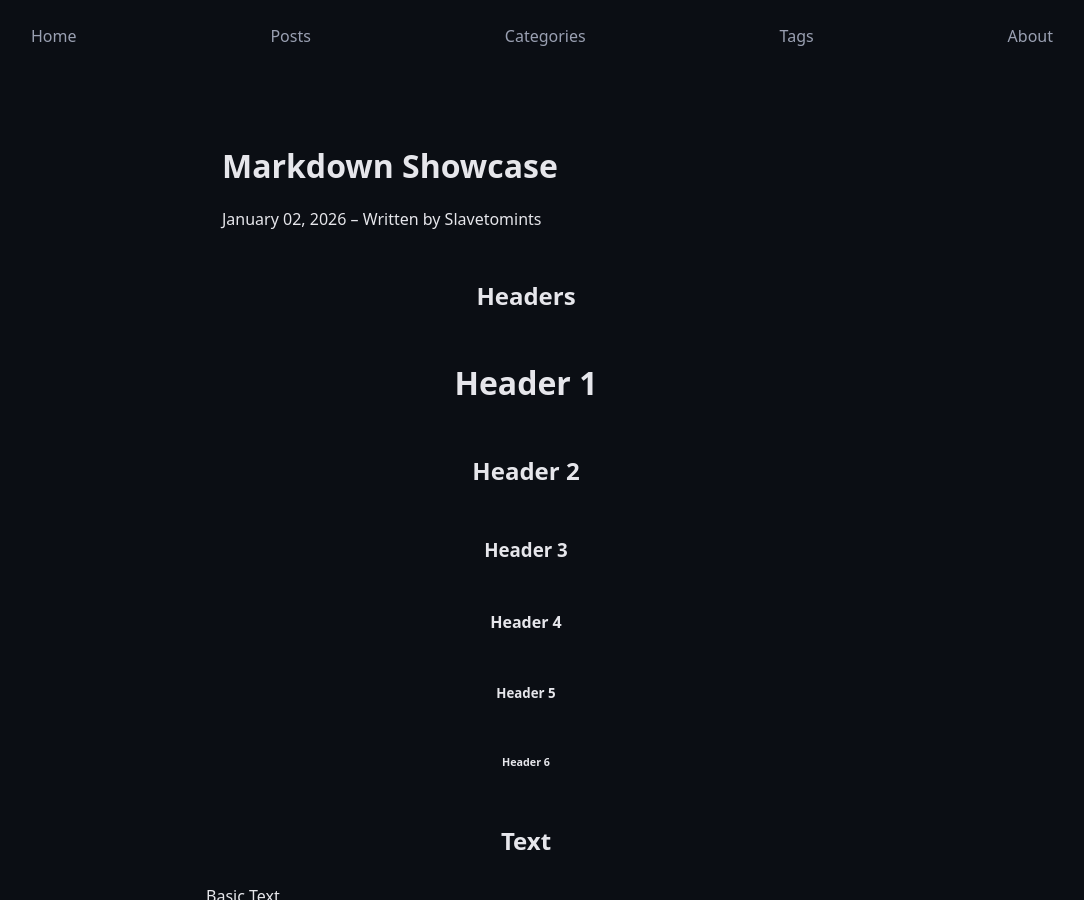
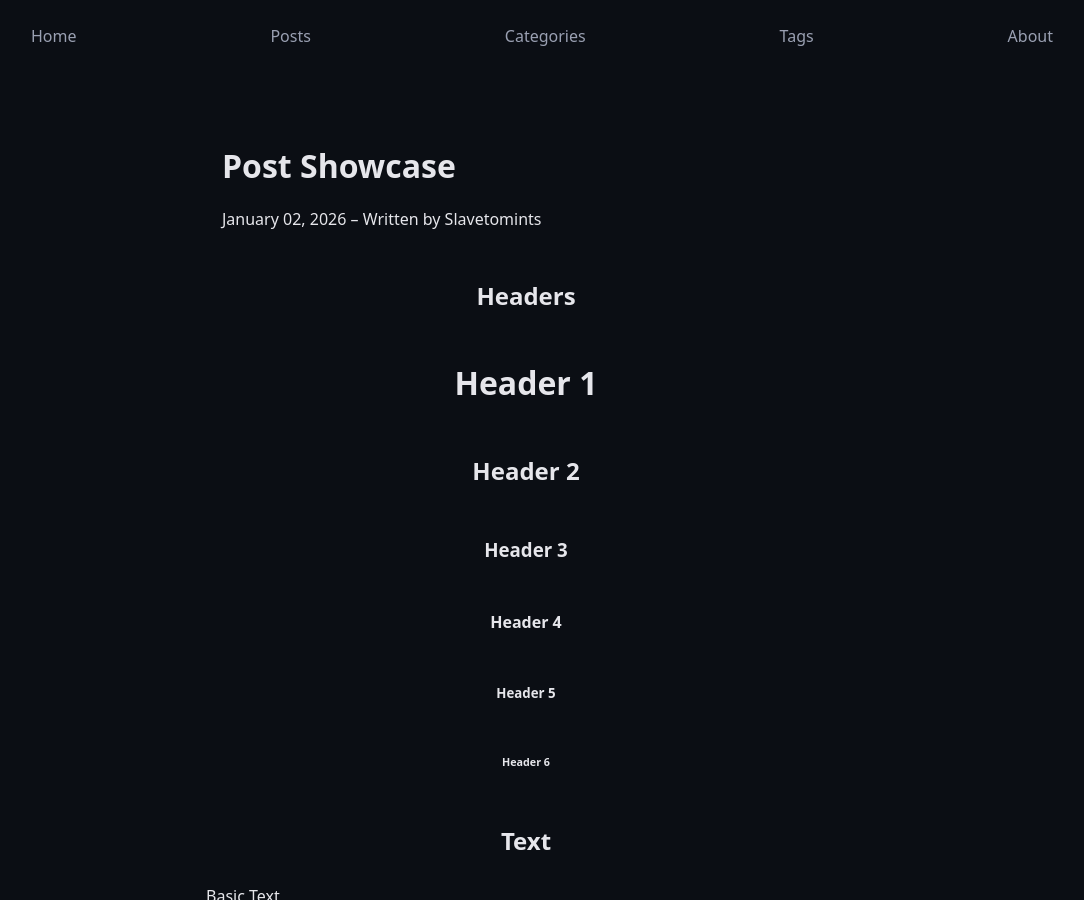
Before and after one commit to Slavetomints/jekyll-theme-nyx, a Jekyll site: the page built from _posts/2026-01-02-showcase-post.md, in a window 1280 px wide and 900 px high. Shown: the whole window, without its empty margins (114-1198 px from the left). Built offline with Jekyll 4.4.1, drawn with Linux system fonts in a browser that asks for light colours.

Commit message:
renamed markdown showcase post

```diff
--- a/_posts/2026-01-02-markdown-showcase.md
+++ b/_posts/2026-01-02-showcase-post.md
@@ -1,10 +1,10 @@
 ---
-title: Markdown Showcase
+title: Post Showcase
 author: Slavetomints
 date: 2026-01-02
 categories: [Demos]
 tags: [demo, markdown]
-description: Showcase of the how markdown looks on this site
+description: Showcase of the how posts look on this site
 ---
 
 ## Headers
```
